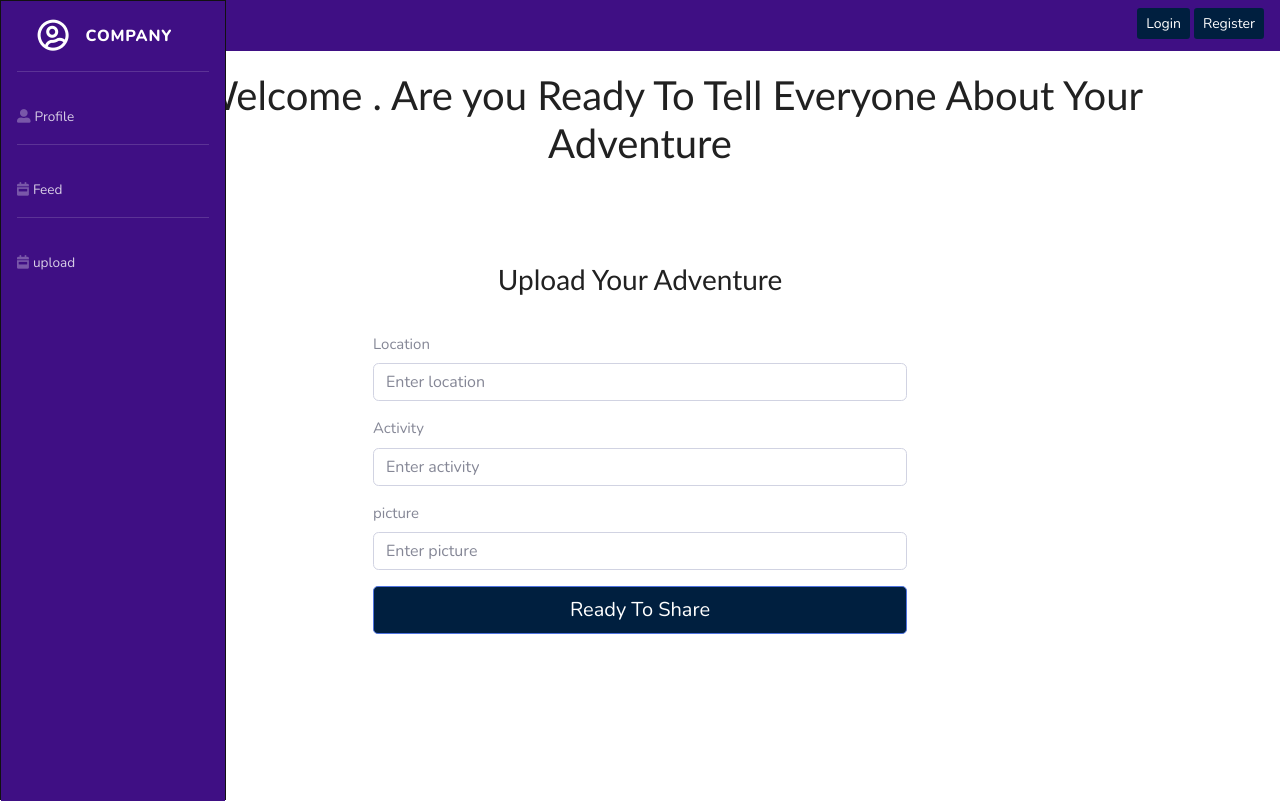
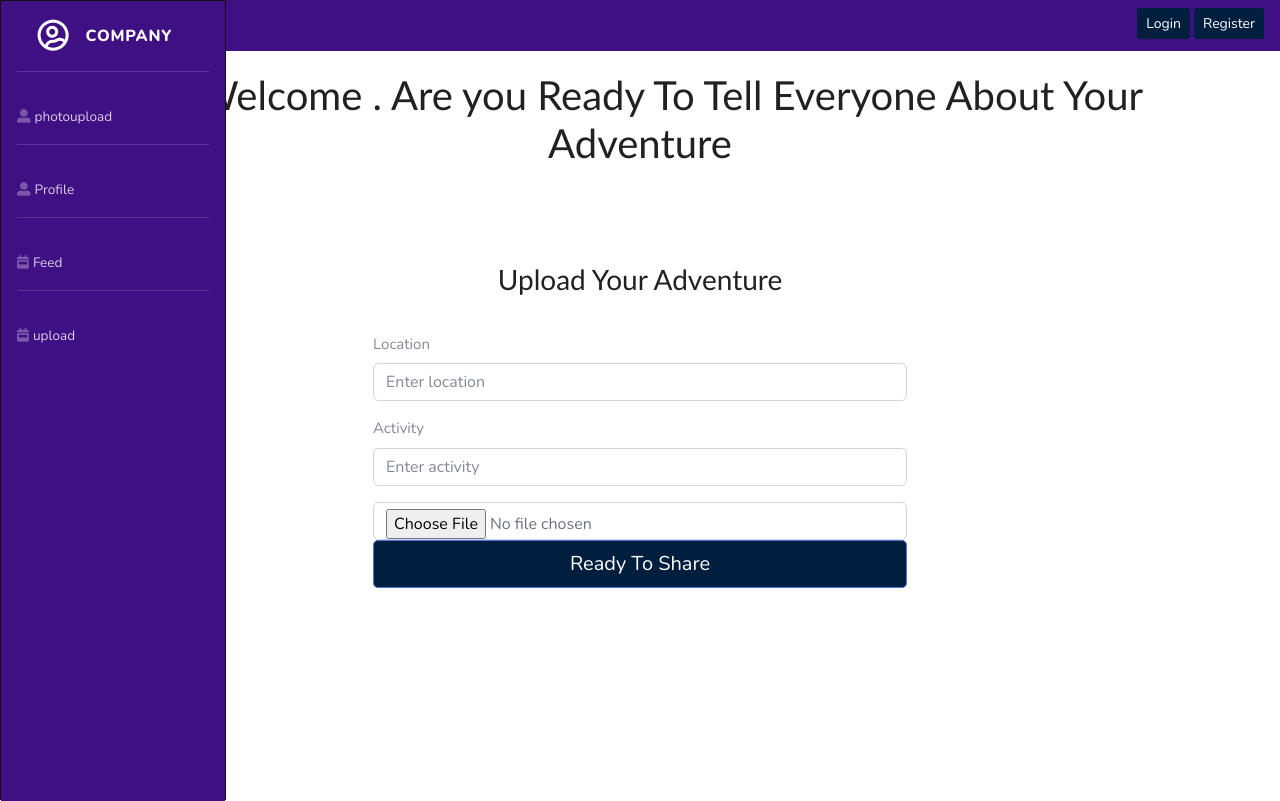
Before and after one commit to amankmr4/travel-project, a React (Create React App) app in the folder client/: page /upload in a window 1280 px wide. Built offline with nearby package versions, Linux system fonts and the light colour scheme.

Commit message:
added component to add pictures with the post

```diff
--- a/client/src/App.js
+++ b/client/src/App.js
@@ -11,6 +11,7 @@ import Profile from './components/Profile/Profile';
 import StartUp from './components/pages/StartUp/StartUp';
 import Upload from './components/Upload/Upload'
 import Detail from './components/Detail/Detail'
+import PhotoUpload from './components/PhotoUpload/PhotoUpload'
 import 'bootstrap/dist/css/bootstrap.min.css';
 import { AppContextProvider } from './store';
 import Auth from './Auth';
@@ -35,6 +36,7 @@ function App() {
                         <Route exact path="/other" component={Other} />
                         <Route exact path="/startUp" component={StartUp} />
                         <Route exact path="/upload" component={Upload} />
+                        <Route exact path="/photoupload" component={PhotoUpload} />
                     </div>
                 </div>
             </Router>
--- a/client/src/components/Detail/Detail.js
+++ b/client/src/components/Detail/Detail.js
@@ -4,11 +4,10 @@ import { Link, useParams } from "react-router-dom";
 import { Col, Row, Container } from "../../components/Grid/Grid";
 import Sidebar from '../Sidebar/Sidebar'
 import { getUserUploads } from '../../utils/placeFunction'
+import { Image } from 'cloudinary-react'
 
 function Detail(props) {
     const [formState, setFormState] = useState({
-
-
     });
 
     // When this component mounts, grab the book with the _id of props.match.params.id
@@ -29,7 +28,7 @@ function Detail(props) {
 
     const handleSubmit = (e) => {
         e.preventDefault();
-        console.log(formState)
+        console.log("hello")
     }
 
     return (
@@ -67,17 +66,9 @@ function Detail(props) {
                                 />
                             </div>
                             <div className="form-group">
-                                <label htmlFor="picture">picture</label>
-                                <input
-                                    type="text"
-                                    className="form-control"
-                                    name="picture"
-                                    placeholder="Enter picture"
-                                    value={formState.picture}
-                                    onChange={onChange}
-                                />
+                                <Image style={{ width: 200, height: 200 }} cloudName="akak94" publicId={formState.picture} />
                             </div>
-                            <button type="submit" className="btn btn-lg btn-primary btn-block" onClick={() => handleSubmit}>
+                            <button type="submit" className="btn btn-lg btn-primary btn-block">
                                 Ready To Share
                         </button>
                         </form>
--- a/client/src/components/FeedCards/Feedcards.js
+++ b/client/src/components/FeedCards/Feedcards.js
@@ -2,6 +2,7 @@
 import React from 'react';
 import { makeStyles } from '@material-ui/core/styles';
 import Card from '@material-ui/core/Card';
+import { Image } from 'cloudinary-react'
 
 import CardContent from '@material-ui/core/CardContent';
 
@@ -38,7 +39,7 @@ export default function SimpleCard(props) {
                     {props.location}
                 </Typography>
                 <Typography className={classes.pos} color="textSecondary">
-                    {props.picture}
+                    <Image style={{ width: 200, height: 200 }} cloudName="akak94" publicId={props.picture} />
                 </Typography>
                 <Typography variant="body2" component="p">
                     {props.activity}
--- /dev/null
+++ b/client/src/components/PhotoUpload/PhotoUpload.js
@@ -0,0 +1,43 @@
+/* eslint-disable no-undef */
+import React, { useState } from 'react';
+import Sidebar from '../Sidebar/Sidebar'
+import axios from 'axios'
+import { Image } from 'cloudinary-react'
+import { useHistory } from 'react-router-dom';
+
+function UploadImage() {
+
+    const [imageSelected, setImageSelected] = useState();
+
+    const history = useHistory();
+
+    const UploadImage = () => {
+        const formData = new FormData()
+        formData.append("file", imageSelected)
+        formData.append("upload_preset", "byphwu58")
+
+        axios.post("https://api.cloudinary.com/v1_1/akak94/image/upload", formData)
+            .then((response) => {
+                console.log(response.data.secure_url)
+                // history.push('/profile')
+            })
+    }
+
+    return <div style={{ marginLeft: "auto" }}>
+        {/* <Sidebar /> */}
+        <input
+            type="file"
+            className="form-control"
+            name="location"
+            placeholder="Enter location"
+            onChange={(event) => {
+                setImageSelected(event.target.files[0])
+            }}
+        />
+        <button type="submit" onClick={UploadImage}>Hi</button>
+
+
+    </div>
+}
+
+export default UploadImage
--- a/client/src/components/Profile/Profile.js
+++ b/client/src/components/Profile/Profile.js
@@ -5,7 +5,7 @@ import { useLoginCheck } from '../../utils/setAuthToken';
 import Sidebar from '../Sidebar/Sidebar';
 import { getplaces, deletePlace } from '../../utils/placeFunction'
 import { Link } from "react-router-dom";
-
+import { Image } from 'cloudinary-react'
 
 
 const Profile = () => {
@@ -74,7 +74,8 @@ const Profile = () => {
                         <div id={data.key}>
                             <p>{data.first_name}  {data.last_name}</p>
                             <p>{data.location}</p>
-                            <p>{data.picture}</p>
+                            <Image style={{ width: 200, height: 200 }} cloudName="akak94" publicId={data.picture} />
+
                             <p>{data.activity}</p>
                             <p>{data.date}</p>
                             <Link to={"/books/" + data._id}>
@@ -85,7 +86,7 @@ const Profile = () => {
                     ))}
                 </div>
             </div>
-        </div>
+        </div >
     );
 }
 
--- a/client/src/components/Sidebar/Sidebar.js
+++ b/client/src/components/Sidebar/Sidebar.js
@@ -15,8 +15,15 @@ function Sidebar() {
                 </Link>
 
                 {/* Divider */}
+                <hr className="sidebar-divider d-none d-md-block" />
+                {/* Nav Item - Dashboard */}
 
-                {/* Nav Item - Dashboard */}
+                <Item
+                    active={''}
+                    href={'/photoupload'}
+                    icon={<i className="fas fa-user-alt" />}
+                    text={<span>photoupload</span>}
+                />
 
 
                 {/* Divider */}
--- a/client/src/components/Upload/Upload.js
+++ b/client/src/components/Upload/Upload.js
@@ -4,6 +4,7 @@ import { useHistory } from 'react-router-dom';
 import { useAppContext } from '../../store';
 import { useLoginCheck } from '../../utils/setAuthToken';
 import Sidebar from '../Sidebar/Sidebar'
+import axios from 'axios'
 
 
 
@@ -24,6 +25,8 @@ function Hello() {
 
     });
 
+    const [imageSelected, setImageSelected] = useState();
+
     const onChange = (e) => {
         setFormState({
             ...formState,
@@ -31,10 +34,23 @@ function Hello() {
         });
     }
 
+    const UploadImage = () => {
+        const formData = new FormData()
+        formData.append("file", imageSelected)
+        formData.append("upload_preset", "byphwu58")
+
+        axios.post("https://api.cloudinary.com/v1_1/akak94/image/upload", formData)
+            .then((response) => {
+                setFormState({ ...formState, picture: response.data.secure_url })
+                // history.push('/profile')
+            })
+    }
+
     const handleSubmit = (e) => {
         e.preventDefault();
-        console.log(authState.user.first_name)
+        UploadImage();
         if (formState.location && formState.activity && formState.picture) {
+            UploadImage();
             const placeData = {
                 first_name: authState.user.first_name,
                 last_name: authState.user.last_name,
@@ -46,6 +62,7 @@ function Hello() {
             uploadFeed(placeData).then(() => {
                 history.push('/profile');
             });
+
         }
     }
 
@@ -82,17 +99,15 @@ function Hello() {
                                     onChange={onChange}
                                 />
                             </div>
-                            <div className="form-group">
-                                <label htmlFor="picture">picture</label>
-                                <input
-                                    type="text"
-                                    className="form-control"
-                                    name="picture"
-                                    placeholder="Enter picture"
-                                    value={formState.picture}
-                                    onChange={onChange}
-                                />
-                            </div>
+                            <input
+                                type="file"
+                                className="form-control"
+                                name="location"
+                                placeholder="Enter location"
+                                onChange={(event) => {
+                                    setImageSelected(event.target.files[0])
+                                }}
+                            />
                             <button type="submit" className="btn btn-lg btn-primary btn-block">
                                 Ready To Share
                         </button>
--- a/package.json
+++ b/package.json
@@ -27,6 +27,7 @@
         "bcryptjs": "^2.4.3",
         "body-parser": "^1.19.0",
         "bootstrap": "^4.6.0",
+        "cloudinary-react": "^1.6.8",
         "cors": "^2.8.5",
         "dotenv": "^8.2.0",
         "express": "^4.17.1",
```
Also changed, not shown: 1 other file (tests, documents, lock files or other folders).
